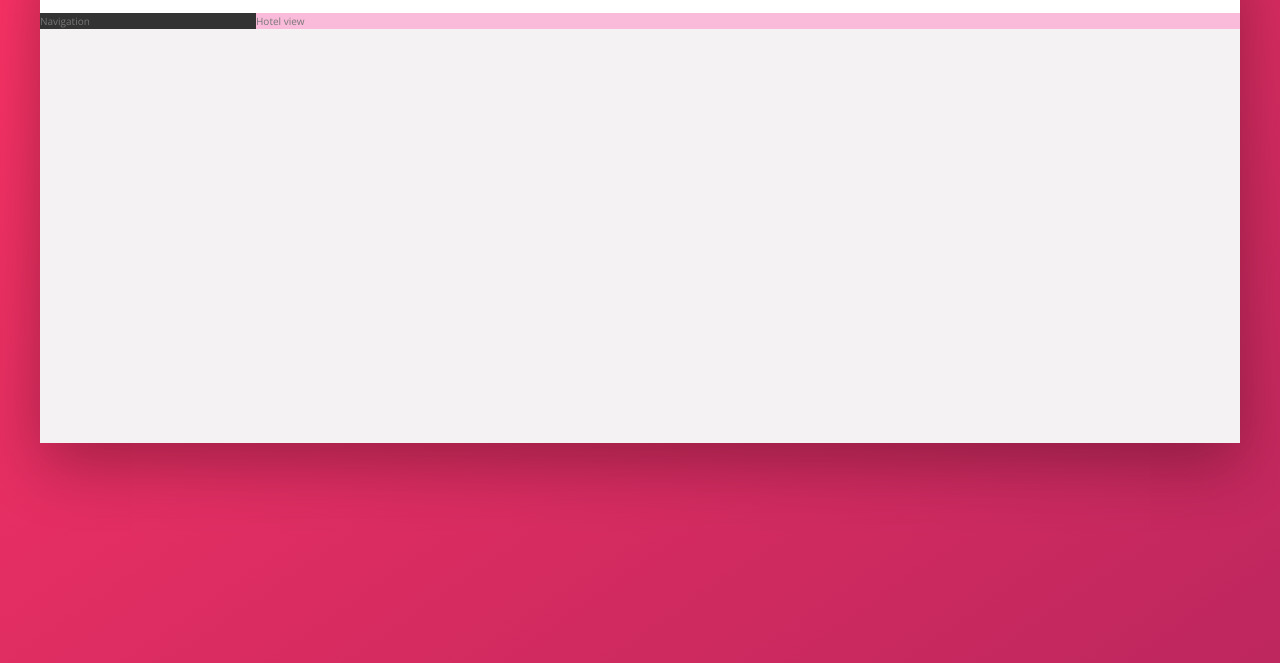
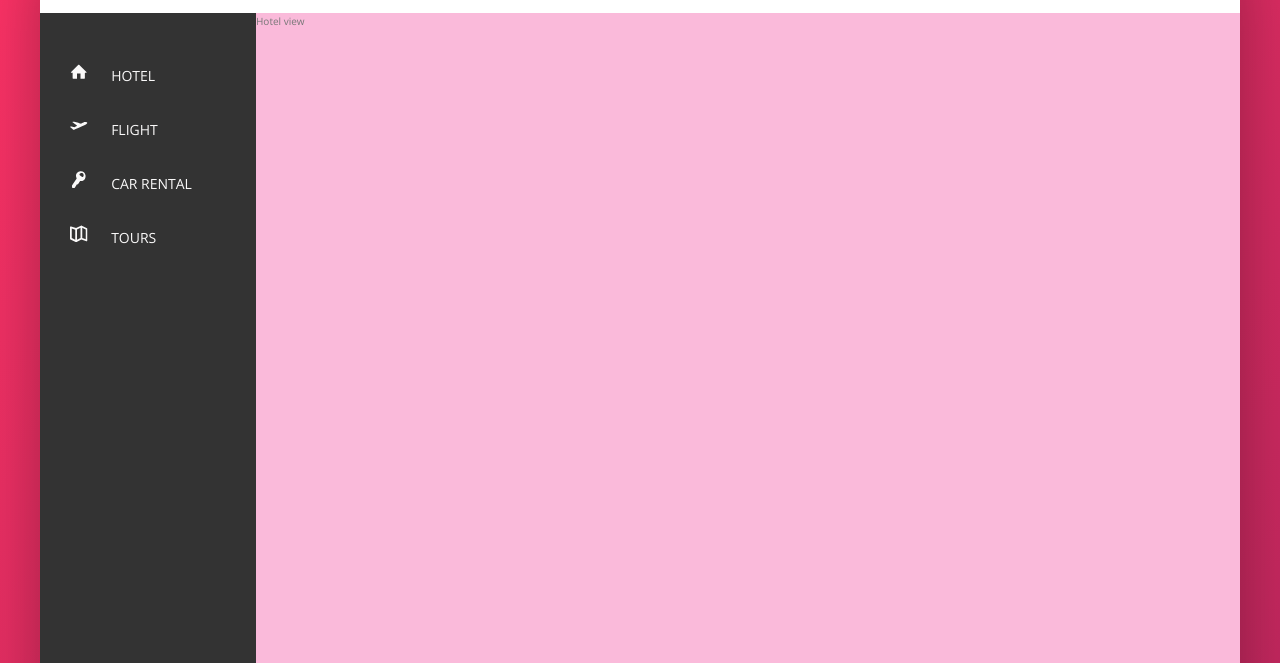
Before and after one commit to braisv/trillo-master-flexbox, a website: page index.html in a window 1280 px wide. Shown: the part 137-800 px from the top of the page. Drawn offline with nearby package versions, Linux system fonts and the light colour scheme.

Commit message:
building sidenav - 1

```diff
--- a/index.html
+++ b/index.html
@@ -52,10 +52,49 @@
           </div>
         </nav>
       </header>
+
       <div class="content">
         <nav class="sidebar">
-          Navigation
+          <ul class="side-nav">
+            <li class="side-nav__item">
+              <a href="#" class="side-nav__link">
+                <svg class="side-nav__icon">
+                  <use xlink:href="img/sprite.svg#icon-home"></use>
+                </svg>
+                <span>Hotel</span>
+              </a>
+            </li>
+            <li class="side-nav__item">
+              <a href="#" class="side-nav__link">
+                <svg class="side-nav__icon">
+                  <use xlink:href="img/sprite.svg#icon-aircraft-take-off"></use>
+                </svg>
+                <span>Flight</span>
+              </a>
+            </li>
+            <li class="side-nav__item">
+              <a href="#" class="side-nav__link">
+                <svg class="side-nav__icon">
+                  <use xlink:href="img/sprite.svg#icon-key"></use>
+                </svg>
+                <span>Car Rental</span>
+              </a>
+            </li>
+            <li class="side-nav__item">
+              <a href="#" class="side-nav__link">
+                <svg class="side-nav__icon">
+                  <use xlink:href="img/sprite.svg#icon-map"></use>
+                </svg>
+                <span>Tours</span>
+              </a>
+            </li>
+          </ul>
+
+          <div class="legal">
+            &copy; 2017 by trillo. All rights reserved.
+          </div>
         </nav>
+
         <main class="hotel-view">
           Hotel view
         </main>
--- a/sass/_components.scss
+++ b/sass/_components.scss
@@ -110,17 +110,48 @@
         align-items: center;
     }
 
-    &__user {
-
-    }
-
     &__user-photo {
         height: 3.75rem;
         border-radius: 50%;
         margin-right: 1rem;
     }
+}
 
-    &__user-name {
+////////////////////////
+// SIDE NAVIGATION
 
+.side-nav {
+    font-size: 1.4rem;
+    list-style: none;
+    margin-top: 3.5rem;
+
+    &__item {
+    }
+
+    &__link:link,
+    &__link:visited {
+        text-decoration: none;
+        color: var(--color-grey-light-1);
+        text-transform: uppercase;
+        display: block;
+        padding: 1.5rem 3rem;
+    }
+
+    &__icon {
+        width: 1.75rem;
+        height: 1.75rem;
+        fill: currentColor;
+        margin-right: 2rem;
     }
 }
+
+
+////////////////////////
+// LEGAL TEXT
+
+.legal {
+    font-size: 1.2rem;
+    color: var(--color-grey-light-4);
+    text-align: center;
+    padding: 2.5rem;
+}
--- a/sass/_layout.scss
+++ b/sass/_layout.scss
@@ -23,6 +23,10 @@
 .sidebar {
     background-color: var(--color-grey-dark-1);
     flex: 0 0 18%;
+
+    display: flex;
+    flex-direction: column;
+    justify-content: space-between;
 }
 
 .hotel-view {
@@ -30,5 +34,6 @@
     flex: 1;
 
 
+    height: 80rem;
     background-color: #fabada;
 }
```
Also changed, not shown: css/style.css.
